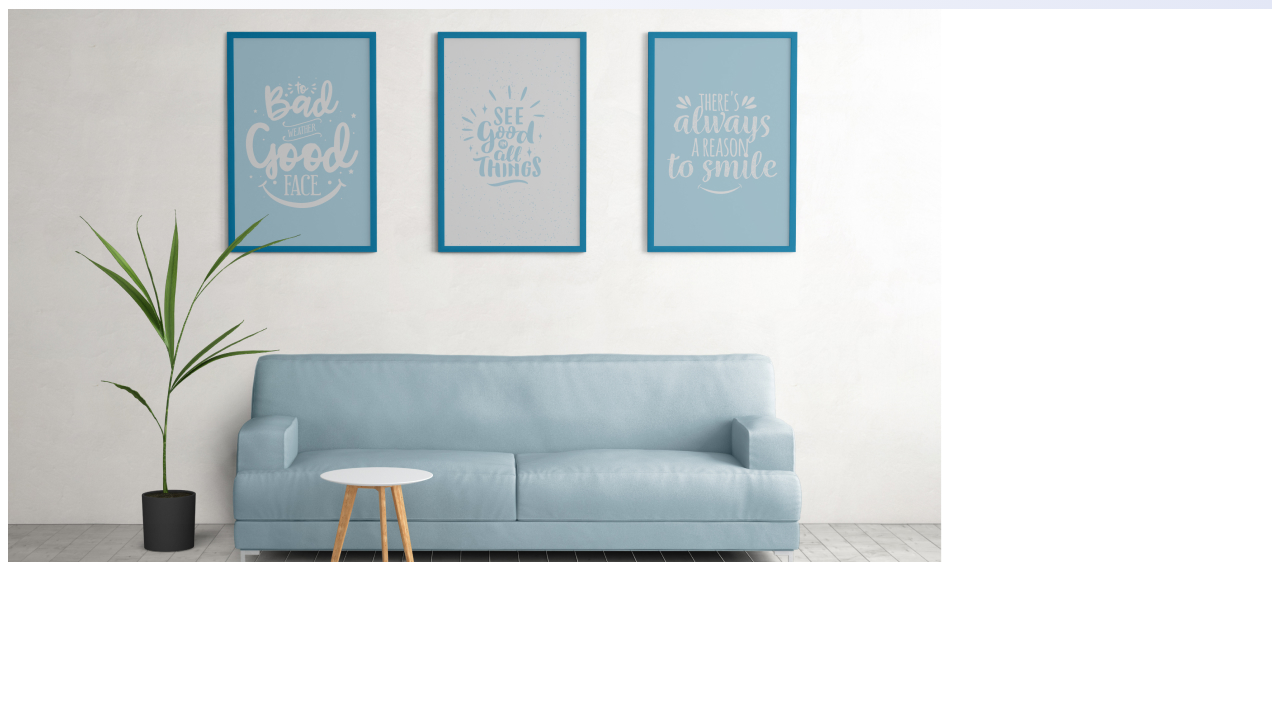
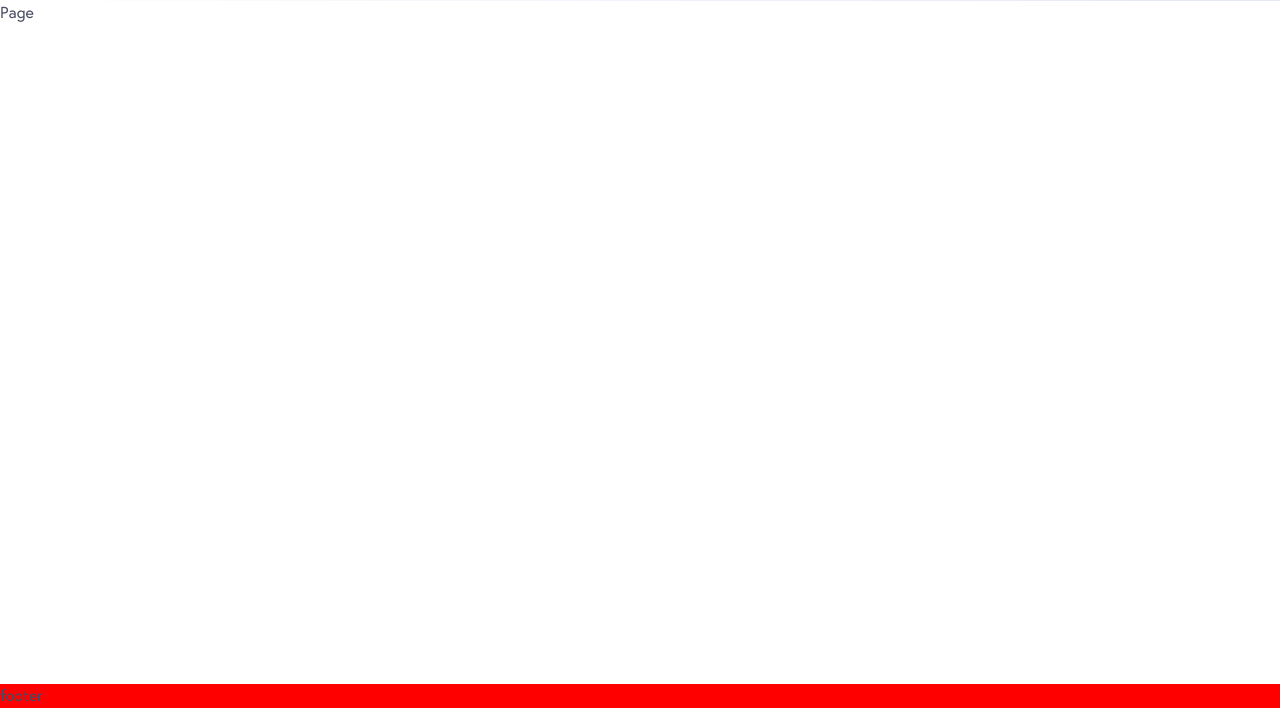
Before and after one commit to elmiramm/8__mozi, a website: page src/index.html in a window 1280 px wide. Shown: the part 92-800 px from the top of the page. Drawn offline with nearby package versions, Linux system fonts and the light colour scheme; files that its build step writes are made by us from their sources; files whose address does not match are found by name.

Commit message:
FOOTER to the bottom of page

```diff
--- a/src/html/footer.html
+++ b/src/html/footer.html
@@ -1,2 +1,3 @@
-<footer>
+<footer style="background-color: red;">
+	footer
 </footer>
--- a/src/index.html
+++ b/src/index.html
@@ -6,13 +6,16 @@ title: "Mozilor"
 })
 
 <body>
-	@@include("html/header.html")
+	<div class="wrapper">
+		@@include("html/header.html")
 
-	<main>
-		<img src="img/1.jpg" alt="img">
-	</main>
+		<main class="page">
+			Page
+		</main>
 
-	@@include("html/footer.html")
+		@@include("html/footer.html")
+	</div>
+
 
 	<script src="js/app.min.js"></script>
 </body>
--- a/src/scss/style.scss
+++ b/src/scss/style.scss
@@ -30,6 +30,9 @@ $burgerBP: $bp992;
 
 html,
 body {
+	margin: 0;
+	height: 100%; // ------Фиксация-футера-внизу-страницы---------
+
 	font-family: $fontFamily, sans-serif;
 	font-size: $fontSize;
 	font-weight: 400;
@@ -71,6 +74,19 @@ button {
 	border: none;
 }
 
+// ------Фиксация-футера-внизу-страницы---------
+.wrapper {
+	min-height: 100%;
+	display: flex;
+	flex-direction: column;
+	overflow: hidden;
+}
+
+.page {
+	flex: 1 1 auto;
+}
+// ------Фиксация-футера-внизу-страницы-End--------
+
 .container {
 	max-width: $maxWidthContainer;
 	padding: 0 15px;
--- a/version.json
+++ b/version.json
@@ -1,3 +1,3 @@
 {
-    "main": "20230207085620"
+    "main": "20230207091504"
 }
```
Also changed, not shown: dist/css/style.css, dist/css/style.min.css, dist/index.html.
